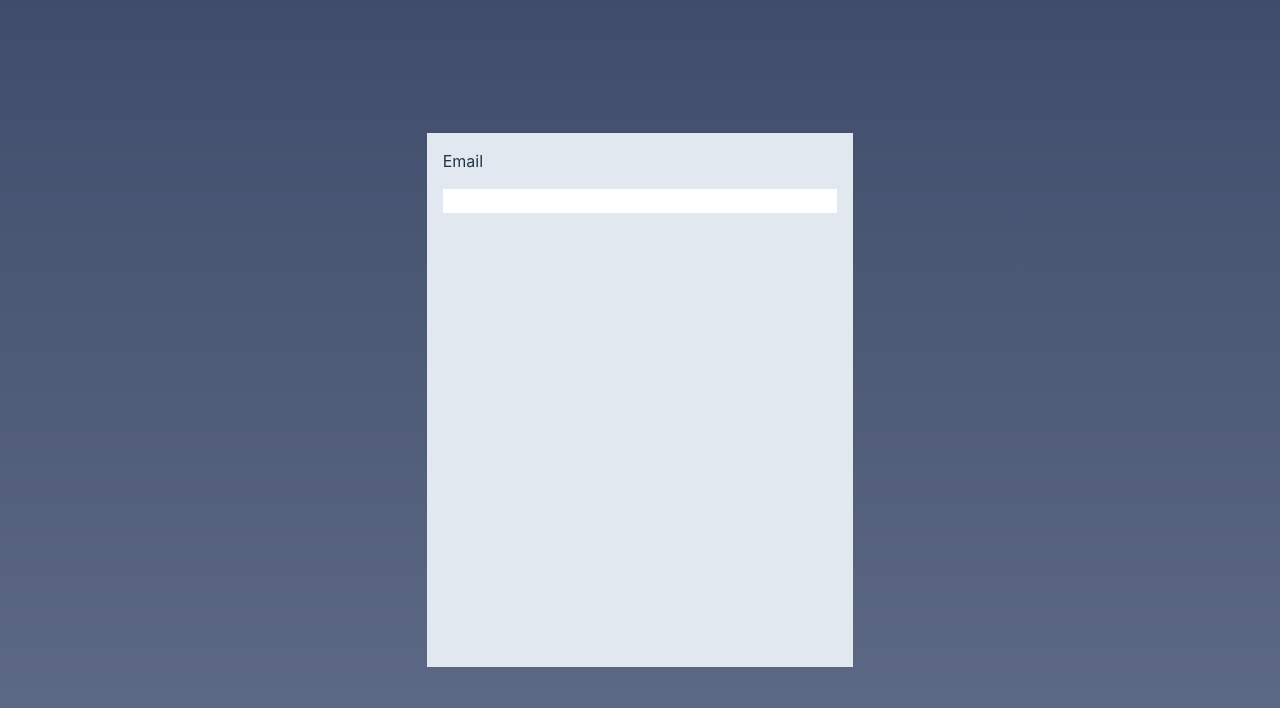
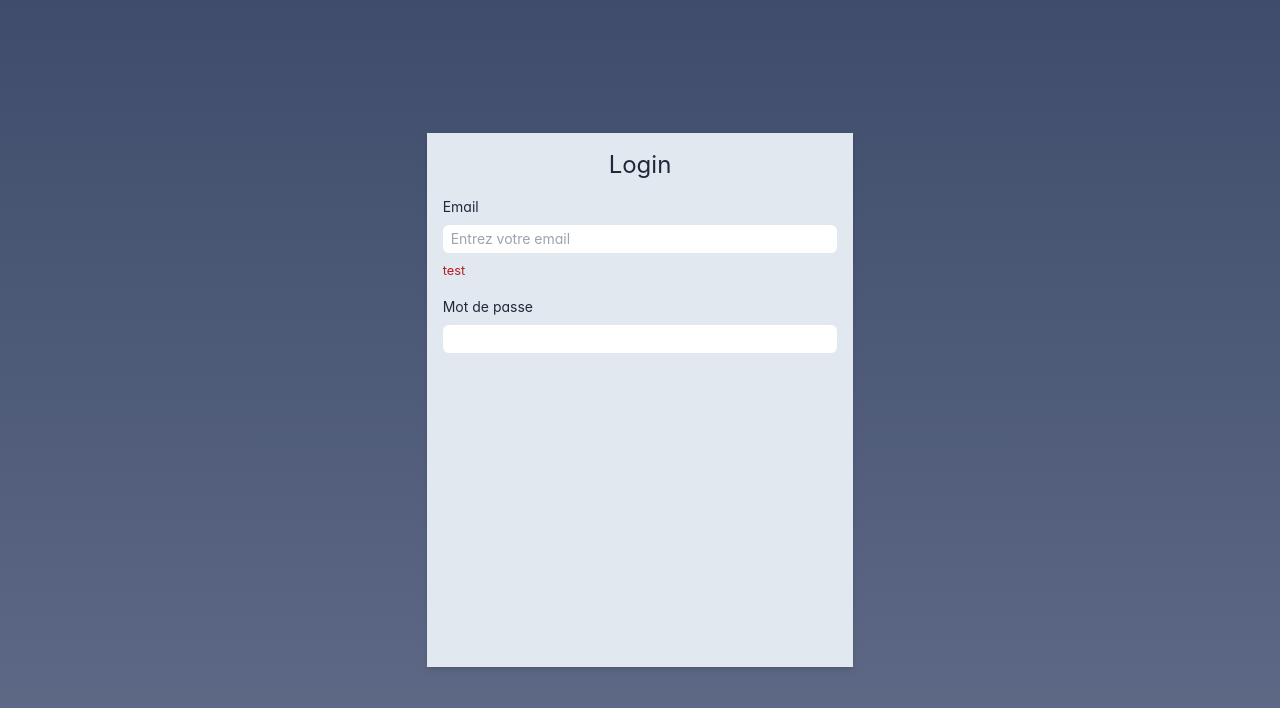
Before and after one commit to Mampionona33/helpDesck, a React (Vite) app in the folder frontend/: page /login in a window 1280 px wide. Shown: the top 708 px of the page. Built offline with nearby package versions, Linux system fonts and the light colour scheme.

Commit message:
ajout page login

```diff
--- a/frontend/package.json
+++ b/frontend/package.json
@@ -12,6 +12,7 @@
   "dependencies": {
     "@types/jest": "^29.5.13",
     "@types/node": "^22.7.5",
+    "primereact": "^10.8.4",
     "react": "^18.3.1",
     "react-dom": "^18.3.1",
     "react-router-dom": "^6.27.0"
--- a/frontend/src/App.tsx
+++ b/frontend/src/App.tsx
@@ -2,13 +2,17 @@ import React from "react";
 import { useState } from "react";
 import "./App.css";
 import AppRoutes from "./routes/AppRoute";
+import { PrimeReactProvider } from "primereact/api";
+import "primereact/resources/themes/lara-light-cyan/theme.css";
 
 function App() {
   const [count, setCount] = useState(0);
 
   return (
     <>
-      <AppRoutes />
+      <PrimeReactProvider>
+        <AppRoutes />
+      </PrimeReactProvider>
     </>
   );
 }
--- /dev/null
+++ b/frontend/src/components/AppInputText.tsx
@@ -0,0 +1,67 @@
+import React, { forwardRef } from "react";
+import { InputText } from "primereact/inputtext";
+
+export interface AppInputTextProps
+  extends React.InputHTMLAttributes<HTMLInputElement> {
+  id: string;
+  ariaDescribedBy?: string;
+  labelClassName?: string;
+  inputClassName?: string;
+  mainClassName?: string;
+  placeholder?: string;
+  value?: string;
+  errorMessage?: string;
+  onChange?: (e: React.ChangeEvent<HTMLInputElement>) => void;
+  label: string;
+}
+
+const AppInputText = forwardRef<HTMLInputElement, AppInputTextProps>(
+  (
+    {
+      id,
+      ariaDescribedBy,
+      placeholder,
+      value,
+      onChange,
+      mainClassName = "",
+      label,
+      labelClassName = "",
+      inputClassName = "",
+      type = "text",
+      errorMessage,
+      ...rest
+    },
+    ref
+  ) => {
+    return (
+      <div className={`flex flex-col gap-2 ${mainClassName}`}>
+        <label className={`text-sm  ${labelClassName}`} htmlFor={id}>
+          {label}
+        </label>
+        <InputText
+          id={id}
+          type={type}
+          aria-describedby={ariaDescribedBy}
+          placeholder={placeholder}
+          value={value}
+          onChange={onChange}
+          ref={ref}
+          className={`p-inputtext !text-slate-500 w-full text-sm py-1 px-2 ${inputClassName}`}
+          {...rest}
+        />
+        {errorMessage && (
+          <small id={`${id}-error`} className="text-red-700">
+            {errorMessage}
+          </small>
+        )}
+        {ariaDescribedBy && (
+          <small id={`${id}-description`} className="text-slate-500">
+            {ariaDescribedBy}
+          </small>
+        )}
+      </div>
+    );
+  }
+);
+
+export default AppInputText;
--- a/frontend/src/pages/Login.tsx
+++ b/frontend/src/pages/Login.tsx
@@ -1,11 +1,22 @@
 import React from "react";
+import AppInputText from "../components/AppInputText";
 
 const Login = () => {
   return (
     <div className="h-screen flex flex-col w-screen justify-center items-center bg-gradient-to-t from-gradient-start to-gradient-end">
-      <form className="flex flex-col gap-4 bg-slate-200 h-2/3 w-1/3 p-4 ">
-        <label htmlFor="email">Email</label>
-        <input type="email" name="email" id="email" />
+      <form className="flex flex-col gap-4 bg-slate-200 h-2/3 w-1/3 p-4 shadow-md text-slate-800">
+        <p className="text-2xl text-center">Login</p>
+        <AppInputText
+          label="Email"
+          id="email"
+          type="email"
+          mainClassName="text-salate-800"
+          placeholder="Entrez votre email"
+          inputClassName="w-full"
+          errorMessage="test"
+        />
+
+        <AppInputText label="Mot de passe" type="password" id="password" />
       </form>
     </div>
   );
```
Also changed, not shown: 1 other file (tests, documents, lock files or other folders).
